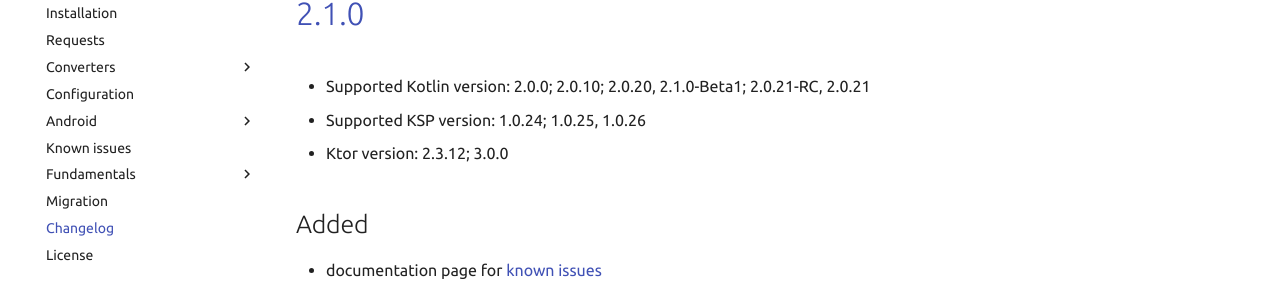
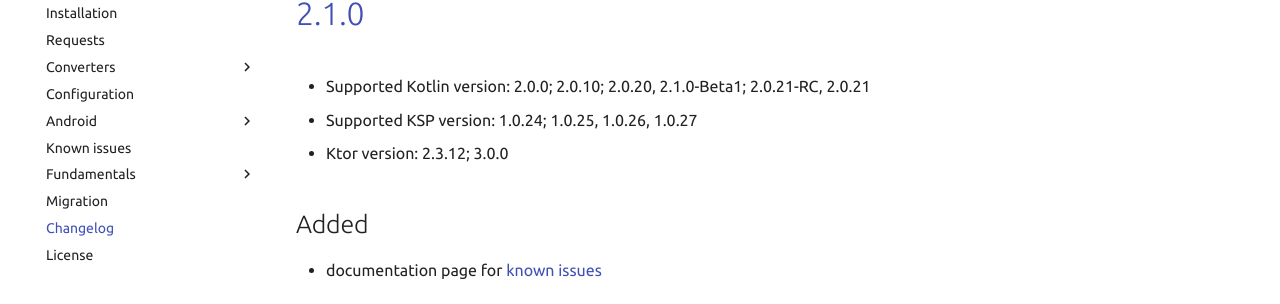
Before and after one commit to Foso/Ktorfit, an MkDocs documentation site: the page built from docs/CHANGELOG.md, in a window 1280 px wide and 900 px high, scrolled down 815 px. Shown: the part 149-453 px from the top of the window. Built offline with MkDocs 1.6.1 and Material for MkDocs 9.7.7, drawn with Linux system fonts in a browser that asks for light colours; comment, search, counter and statistics services are not loaded.

Commit message:
Update to KSP 1.0.27

```diff
--- a/docs/CHANGELOG.md
+++ b/docs/CHANGELOG.md
@@ -29,7 +29,7 @@
 # [2.1.0]()
 
 * Supported Kotlin version: 2.0.0; 2.0.10; 2.0.20, 2.1.0-Beta1; 2.0.21-RC, 2.0.21
-* Supported KSP version: 1.0.24; 1.0.25, 1.0.26
+* Supported KSP version: 1.0.24; 1.0.25, 1.0.26, 1.0.27
 * Ktor version: 2.3.12; 3.0.0
 
 ## Added
```
Also changed, not shown: 1 other file.
